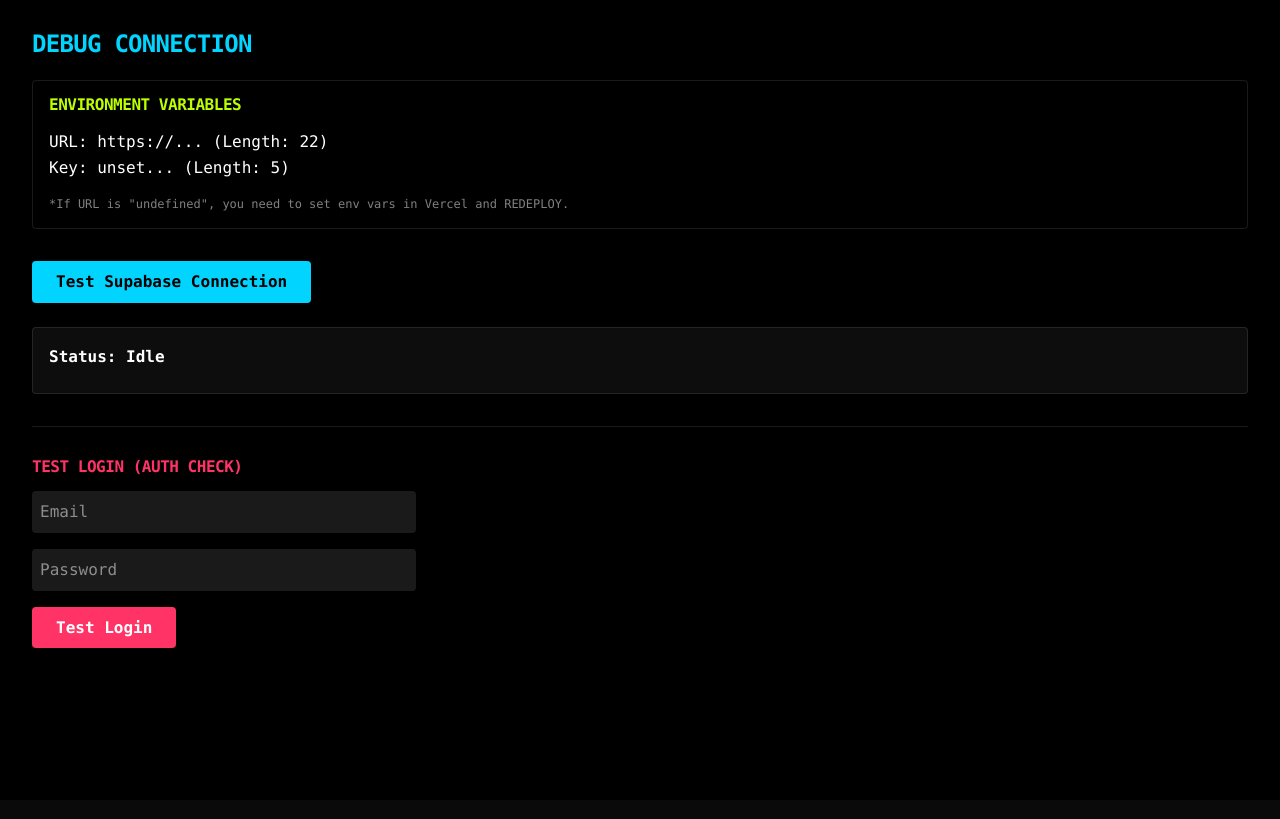
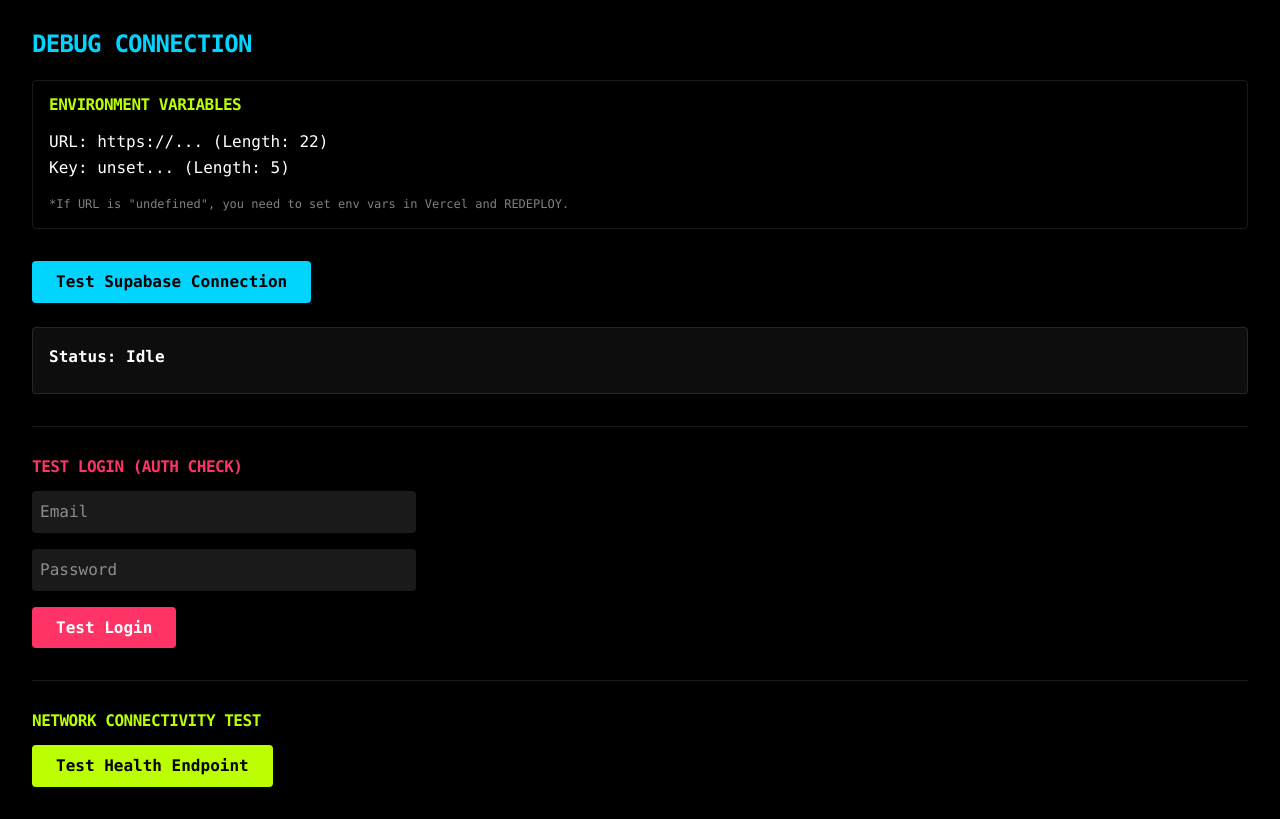
Before and after one commit to Hengki-Setiawan/kaos-kami-etalase, a Next.js app: page /debug in a window 1280 px wide. Built offline with nearby package versions, Linux system fonts and the light colour scheme; no server answers.

Commit message:
Add network health check to debug page

```diff
--- a/src/app/debug/page.tsx
+++ b/src/app/debug/page.tsx
@@ -110,6 +110,28 @@ export default function DebugPage() {
                     </button>
                 </div>
             </div>
+
+            <div className="mt-8 pt-8 border-t border-white/10">
+                <h2 className="font-bold text-[#bbff00] mb-4">Network Connectivity Test</h2>
+                <button
+                    onClick={async () => {
+                        setStatus('Testing Network...');
+                        try {
+                            const url = process.env.NEXT_PUBLIC_SUPABASE_URL + '/auth/v1/health';
+                            const res = await fetch(url);
+                            const text = await res.text();
+                            setStatus(`Network Test: ${res.status} ${res.statusText}`);
+                            setError(`Response: ${text}`);
+                        } catch (err: any) {
+                            setStatus('Network Test Failed (Status 0)');
+                            setError('Possible CORS or AdBlocker issue. ' + err.message);
+                        }
+                    }}
+                    className="px-6 py-2 bg-[#bbff00] text-black font-bold rounded hover:bg-[#bbff00]/80"
+                >
+                    Test Health Endpoint
+                </button>
+            </div>
         </div>
     );
 }
```
